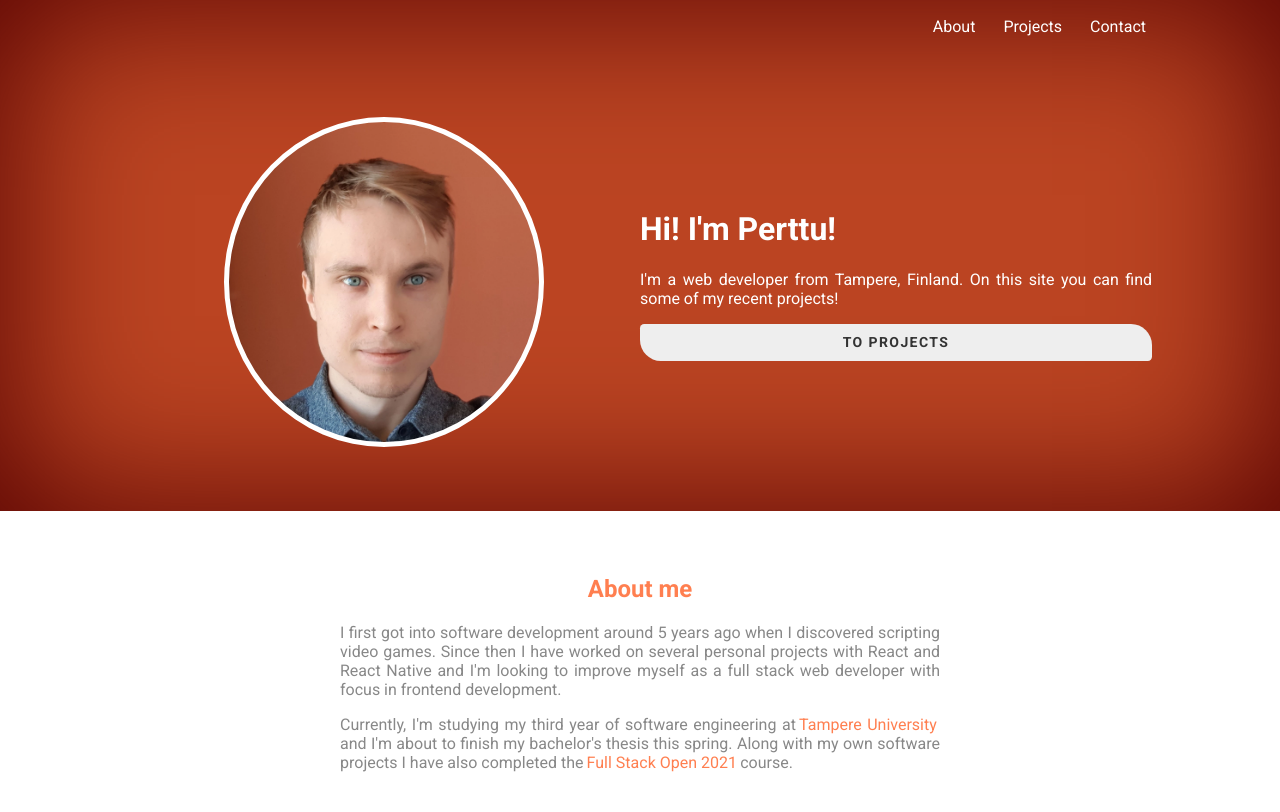
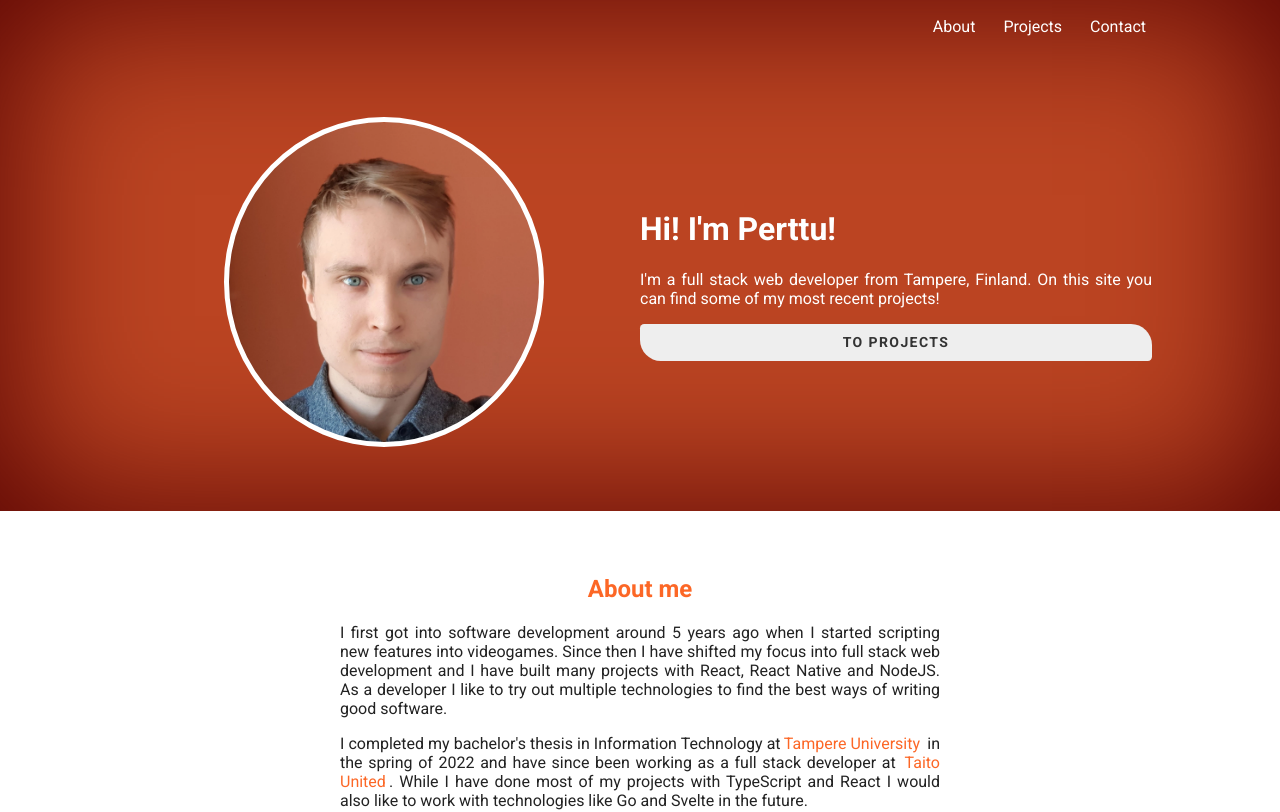
Before and after one commit to Pertsaa/portfolio, a React (Vite) app: page / in a window 1280 px wide. Shown: the top 812 px of the page. Built offline with nearby package versions, Linux system fonts and the light colour scheme; the HTML template or start-up script is replaced by a standard one.

Commit message:
feat: update info

```diff
--- a/src/components/About/index.tsx
+++ b/src/components/About/index.tsx
@@ -1,6 +1,6 @@
 import { FC, RefObject } from 'react';
 
-import { Section, Container, Title, Paragraph, A } from '../shared-styles';
+import { A, Container, Paragraph, Section, Title } from '../shared-styles';
 
 interface Props {
   scrollRef: RefObject<HTMLDivElement>;
@@ -13,18 +13,19 @@ const About: FC<Props> = ({ scrollRef }) => {
         <Title>About me</Title>
         <Paragraph justify>
           I first got into software development around 5 years ago when I
-          discovered scripting video games. Since then I have worked on several
-          personal projects with React and React Native and I'm looking to
-          improve myself as a full stack web developer with focus in frontend
-          development.
+          started scripting new features into videogames. Since then I have
+          shifted my focus into full stack web development and I have built
+          many projects with React, React Native and NodeJS. As a developer
+          I like to try out multiple technologies to find the best ways of
+          writing good software.
         </Paragraph>
         <Paragraph justify>
-          Currently, I'm studying my third year of software engineering at
-          <A href="https://www.tuni.fi/en">Tampere University</A> and I'm about
-          to finish my bachelor's thesis this spring. Along with my own software
-          projects I have also completed the
-          <A href="https://fullstackopen.com/en/">Full Stack Open 2021</A>
-          course.
+          I completed my bachelor's thesis in Information Technology at
+          <A href="https://www.tuni.fi/en">Tampere University</A> in the
+          spring of 2022 and have since been working as a full stack
+          developer at <A href="https://www.taitounited.fi/en/">Taito United</A>.
+          While I have done most of my projects with TypeScript and React I would
+          also like to work with technologies like Go and Svelte in the future.
         </Paragraph>
       </Container>
     </Section>
--- a/src/components/Contact/styles.ts
+++ b/src/components/Contact/styles.ts
@@ -17,7 +17,7 @@ export const ContactLink = styled.a`
   &:hover,
   &:focus {
     transform: scale(0.98);
-    color: coral;
+    color: ${p => p.theme.colors.text.primary};
     outline: none;
   }
 `;
--- a/src/components/Header/index.tsx
+++ b/src/components/Header/index.tsx
@@ -1,14 +1,14 @@
 import { FC, RefObject } from 'react';
 
+import Button from '../Button';
+import Nav from '../Nav';
 import { Container, Paragraph } from '../shared-styles';
 import {
   HeaderContent,
   HeaderImage,
   StyledHeader,
-  TextContent,
+  TextContent
 } from './styles';
-import Button from '../Button';
-import Nav from '../Nav';
 
 interface Props {
   scrollRefs: {
@@ -35,8 +35,8 @@ const Header: FC<Props> = ({ scrollRefs }) => {
           <TextContent>
             <h1>Hi! I'm Perttu!</h1>
             <Paragraph justify>
-              I'm a web developer from Tampere, Finland. On this site you can
-              find some of my recent projects!
+              I'm a full stack web developer from Tampere, Finland. On this site you can
+              find some of my most recent projects!
             </Paragraph>
             <Button onClick={scrollToProjects}>To projects</Button>
           </TextContent>
--- a/src/components/shared-styles.ts
+++ b/src/components/shared-styles.ts
@@ -19,7 +19,7 @@ export const Container = styled.div<ContainerModifiers>`
 `;
 
 export const Title = styled.h2`
-  color: coral;
+  color: ${({ theme }) => theme.colors.text.primary};
   text-align: center;
   margin-top: 0;
 `;
--- a/src/theme.ts
+++ b/src/theme.ts
@@ -7,9 +7,9 @@ export const theme: DefaultTheme = {
     secondary: '#ffffff',
     secondaryAccent: '#f5f5f5',
     text: {
-      primary: 'coral',
+      primary: '#fc6726',
       dark: '#333',
-      light: '#888',
+      light: '#222',
     },
   },
 };
```
